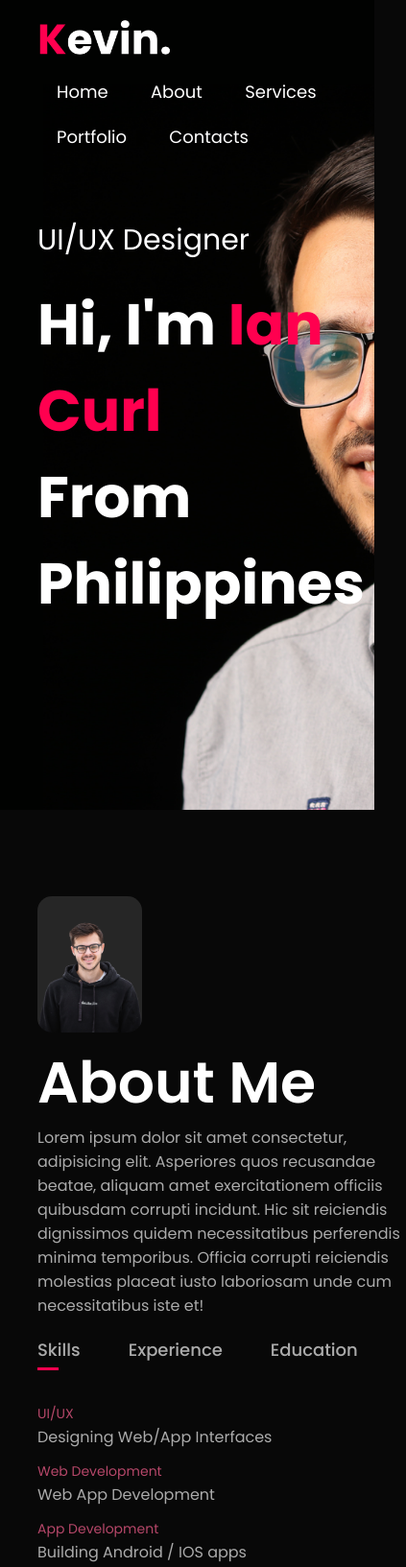
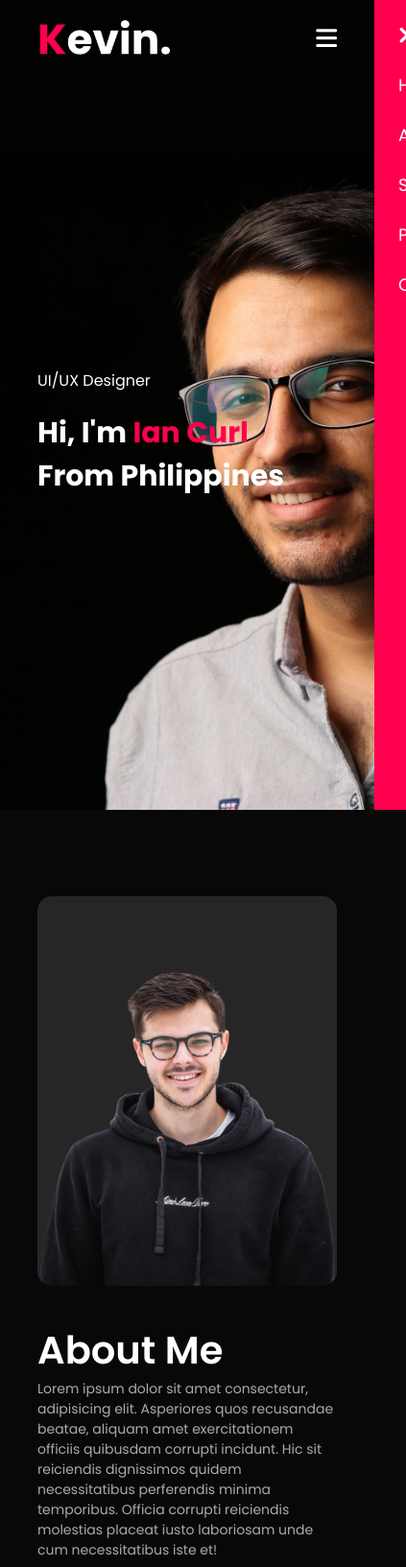
Before and after one commit to Salvsky/PortfolioKuno, a plain HTML site: page index.html in a window 390 px wide. Shown: the top 1633 px of the page at 96% size, 423 px wide, since content can reach past the window. Drawn offline with Linux system fonts and the light colour scheme.

Commit message:
tapos na

```diff
--- a/assets/CSS/style.css
+++ b/assets/CSS/style.css
@@ -383,4 +383,83 @@ form .btn2 {
 }
 
 /* ----------------- END OF CONTACTS ----------------- */
-/* Time frame 1:29:00 sa part ng gagawin na nya responsive */
+
+/* -------------------- CSS FOR SMAL SCREENS ---------------- */
+
+nav .fa-solid{
+    display: none;
+}
+
+@media only screen and (max-width: 600px){
+    #header {
+        background-image: url(../images/phone-background.png);
+    }
+
+    .header-text{
+        margin-top: 100%;
+        font-size: 1rem;
+    }
+
+    .header-text h1 {
+        font-size: 30px;
+    }
+
+    nav .fa-solid {
+        display: block;
+        font-size: 25px;
+    }
+
+    nav ul {
+        background: #ff004f;
+        position: fixed;
+        top: 0;
+        right: -200px;
+        width: 200px;
+        height: 100vh;
+        padding-top: 50px;
+        z-index: 2;
+        transition: right 0.5s;
+    }
+
+    nav ul li {
+        display: block;
+        margin: 25px;
+    }
+
+    nav ul .fa-solid {
+        position: absolute;
+        top: 25px;
+        left: 25px;
+        cursor: pointer;
+    }
+
+    .sub-title {
+        font-size: 40px;
+    }
+
+    .about-col-1, .about-col-2 {
+        flex-basis: 100%;
+    }
+
+    .about-col-1 {
+        margin-bottom: 30px;
+    }
+
+    .about-col-2 {
+        font-size: 14px;
+    }
+
+    .tab-links {
+        font-size: 16px;
+        margin-right: 20px;
+    }
+
+    .contact-left, .contact-right {
+        flex-basis: 100%;
+    }
+
+    .copyright {
+        font-size: 14px;
+    }
+
+}
--- a/assets/JS/main.js
+++ b/assets/JS/main.js
@@ -14,3 +14,13 @@ function openTab(tabName, event) {
     event.currentTarget.classList.add("active-link");
     document.getElementById(tabName).classList.add("active-tab");
 }
+
+const sideMenu = document.getElementById("sideMenu");
+
+function openMenu() {
+    sideMenu.style.right = "0";
+}
+
+function closeMenu() {
+    sideMenu.style.right = "-200px";
+}
--- a/index.html
+++ b/index.html
@@ -13,13 +13,15 @@
         <div class="container">
             <nav>
                 <img src="assets/images/logo.png" class="logo">
-                <ul>
+                <ul id="sideMenu">
                     <li><a href="#header">Home</a></li>
                     <li><a href="#about">About</a></li>
                     <li><a href="#services">Services</a></li>
                     <li><a href="#">Portfolio</a></li>
                     <li><a href="#">Contacts</a></li>
+                    <i class="fa-solid fa-xmark" onclick="closeMenu();"></i>
                 </ul>
+                <i class="fa-solid fa-bars" onclick="openMenu();"></i>
             </nav>
 
             <div class="header-text">
```
